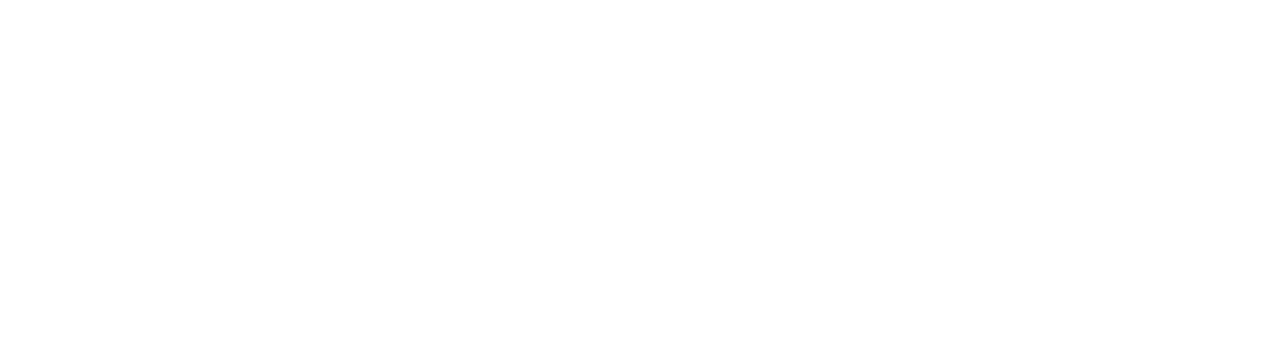
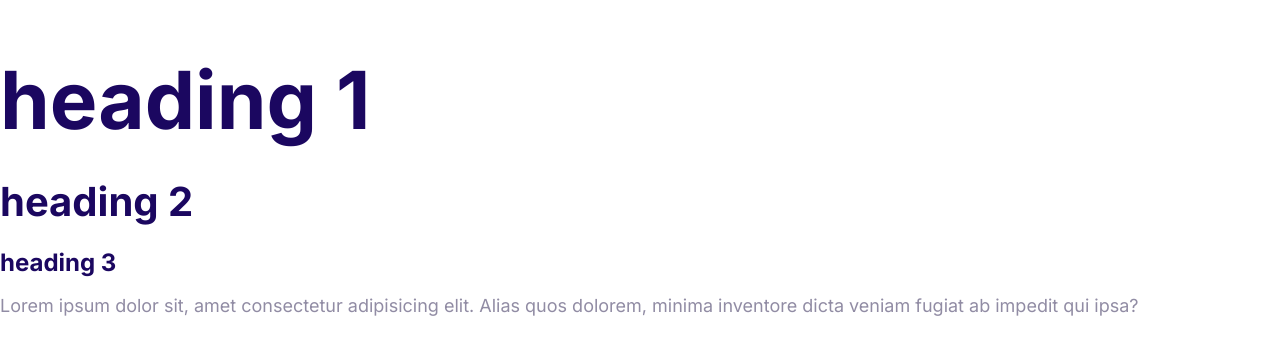
Before and after one commit to junaidxgit/project_1, a plain HTML site: page moshify.html in a window 1280 px wide. Drawn offline with Linux system fonts and the light colour scheme.

Commit message:
defining styles for fonts

```diff
--- a/css/styles.css
+++ b/css/styles.css
@@ -1,8 +1,50 @@
-:root:{
-    --primary-color:#2548ff;
-    --secondary-color:#00d9ff;
-    --accent-color:#ff3400;
-    --headings-color:#1b0760;
-    --body-color:#918ca4;
+html {
+  font-size: 62.5%;
+}
+:root {
+  --primary-color: #2548ff;
+  --secondary-color: #00d9ff;
+  --accent-color: #ff3400;
+  --headings-color: #1b0760;
+  --body-color: #918ca4;
+}
+body {
+  font-family: inter, arial, Arial, Helvetica, sans-serif;
+  font-size: 2.4rem;
+  color: var(--body-color);
+}
+h1,
+h2,
+h3 {
+  color: var(--headings-color);
+  margin-bottom: 1.5rem;
+}
+p {
+  margin-top: 0;
+  line-height: 3rem;
 
 }
+h1 {
+  font-size: 7rem;
+}
+h2 {
+  font-size: 4rem;
+}
+h3 {
+  font-size: 3rem;
+}
+
+@media screen and (min-width: 800px) {
+    body{
+        font-size: 1.8rem;
+    }
+    h1{
+        font-size: 8rem;
+    }
+    h2{
+        font-size: 4rem;
+    }
+    h3{
+        font-size: 2.4rem;
+    }
+}
--- a/moshify.html
+++ b/moshify.html
@@ -5,10 +5,22 @@
     <meta http-equiv="X-UA-Compatible" content="IE=edge" />
     <meta name="viewport" content="width=device-width, initial-scale=1.0" />
     <title>Document</title>
+    <link rel="preconnect" href="https://fonts.googleapis.com" />
+    <link rel="preconnect" href="https://fonts.gstatic.com" crossorigin />
+    <link
+      href="https://fonts.googleapis.com/css2?family=Inter:wght@400;700&display=swap"
+      rel="stylesheet"
+    />
     <link rel="stylesheet" href="css/normalize.css" />
     <link rel="stylesheet" href="css/styles.css" />
   </head>
   <body>
-
+    <h1>heading 1</h1>
+    <h2>heading 2</h2>
+    <h3>heading 3</h3>
+    <p>
+      Lorem ipsum dolor sit, amet consectetur adipisicing elit. Alias quos
+      dolorem, minima inventore dicta veniam fugiat ab impedit qui ipsa?
+    </p>
   </body>
 </html>
```
